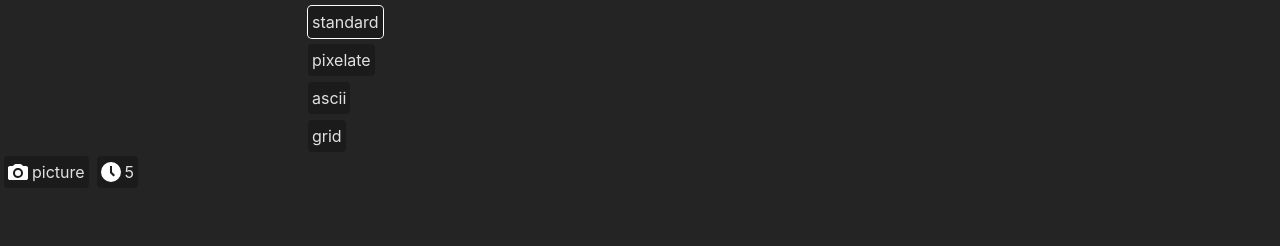
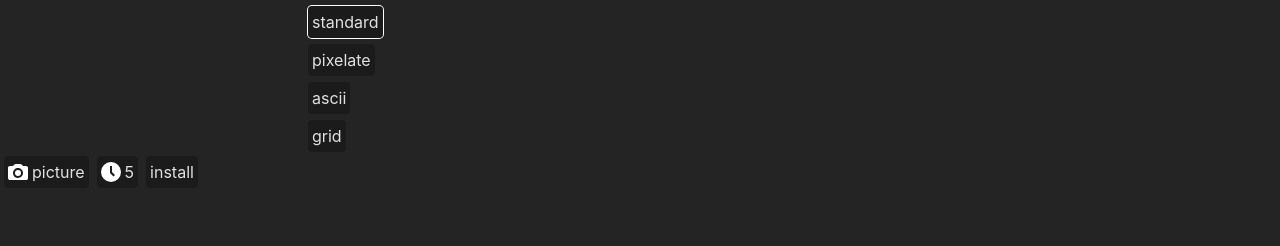
Before and after one commit to dotfury/canvas-screen, a React (Vite) app: page / in a window 1280 px wide. Shown: the top 246 px of the page. Built offline with nearby package versions, Linux system fonts and the light colour scheme; no server answers.

Commit message:
Install pwa (#21)
* pwa installable check - 2025/07/10

* refactor installable check - 2025/07/11

* add no install message - 2025/07/12

* rename main controls component - 2025/07/12

```diff
--- a/src/App.tsx
+++ b/src/App.tsx
@@ -1,10 +1,11 @@
 import { useEffect } from 'react';
 
+import '@/utils/installPwa';
 import appConfig from '@/utils/appConfig';
 import { useCamera } from '@/hooks/camera';
 import { useSnapshot } from '@/hooks/snapshot';
 import { AppContext } from '@/context/appContext';
-import Snapshot from '@/components/snapshot';
+import MainControls from '@/components/mainControls';
 import Controls from '@/components/controls';
 import Download from '@/components/download';
 import Popover from '@/layout/popover';
@@ -49,7 +50,7 @@ function App() {
         {showOverlay && (
           <div className="snapshot-timer">{String(remainingTime / 1000)}</div>
         )}
-        <Snapshot />
+        <MainControls />
       </div>
       <Popover id="popover">
         <Controls />
--- a/src/components/snapshot/index.tsx
+++ b/src/components/mainControls/index.tsx
@@ -5,7 +5,7 @@ import cameraIcon from '@/assets/icons/camera.svg';
 import clockIcon from '@/assets/icons/clock.svg';
 import reverseIcon from '@/assets/icons/circle_arrows.svg';
 
-function Snapshot() {
+function MainControls() {
   const appContext = useContext(AppContext);
   const showOverlay = appContext?.showOverlay;
   const setTimer = appContext?.setTimer;
@@ -27,6 +27,16 @@ function Snapshot() {
   };
 
   const switchCamera = () => camera?.changeFacingMode();
+
+  const installApp = () => {
+    if (appConfig.deferredPrompt) {
+      (appConfig.deferredPrompt as any).prompt();
+    } else {
+      alert(
+        'Native install not available. Please install by adding this page to the home screen.'
+      );
+    }
+  };
 
   return (
     <div className="flex gap-2 mx-1">
@@ -61,8 +71,15 @@ function Snapshot() {
       >
         controls
       </button>
+      <button
+        className="standard-button"
+        onClick={installApp}
+        disabled={showOverlay}
+      >
+        install
+      </button>
     </div>
   );
 }
 
-export default Snapshot;
+export default MainControls;
--- a/src/utils/appConfig.ts
+++ b/src/utils/appConfig.ts
@@ -8,4 +8,6 @@ export default {
   isMobile,
   isIOS,
   hasPopover,
+  deferredPrompt: null,
+  isInstallable: false,
 };
--- /dev/null
+++ b/src/utils/installPwa.ts
@@ -0,0 +1,7 @@
+import appConfig from '@/utils/appConfig';
+
+window.addEventListener('beforeinstallprompt', (e) => {
+  e.preventDefault();
+  (appConfig.deferredPrompt as any) = e;
+  appConfig.isInstallable = true;
+});
```
